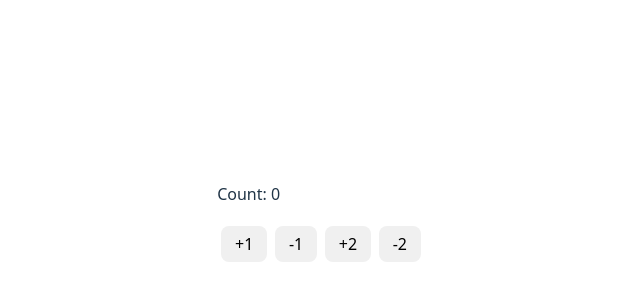
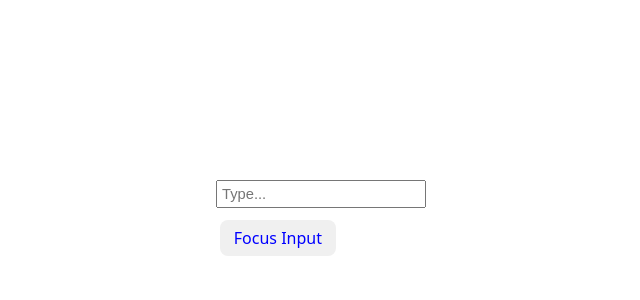
Before and after one commit to jiholyxhit/react-practice, a React (Vite) app: page / in a window 1280 px wide. Shown: the part 184-484 px from the top of the page, without its empty margins (319-959 px from the left). Built offline with nearby package versions, Linux system fonts and the light colour scheme.

Commit message:
Practice useRef

```diff
--- a/src/App.css
+++ b/src/App.css
@@ -6,6 +6,7 @@
   margin: 4px;
   padding: 0.4em 0.8em;
   background-color: #f0f0f0;
+  color: blue
 }
 
 input[type=text] {
--- a/src/App.jsx
+++ b/src/App.jsx
@@ -1,29 +1,24 @@
 import "./App.css";
-import React, {useReducer} from "react"
-import {countReducer, initialState} from "./reducers/counterReducer.js"
-
+import {useRef} from "react"
 
 function App(){
-  const [state, dispatch] = useReducer(countReducer, initialState)
+  const inputRef = useRef(null)
 
-  const handleClick = (type, value, event) => {
-    const {clientX: x, clientY: y} = event
-    dispatch({
-      type: type,
-      payload: value,
-      meta: {x, y}
-    })
+  const handleFocus = () => {
+    console.log(inputRef)
+    console.log(inputRef.current)
+    inputRef.current.focus()
 
   }
 
   return(
-    <>
-      <p>Count: {state.count}</p>
-      <button onClick={(e) =>handleClick("INC", 1, e)}>+1</button>
-      <button onClick={(e) => handleClick("DEC", 1, e)}>-1</button>
-      <button onClick={(e) => handleClick("INC", 2, e)}>+2</button>
-      <button onClick={(e) => handleClick("DEC", 2, e)}>-2</button>
-    </>
+    <div>
+      <input ref={inputRef}
+      type="text" placeholder="Type..." />
+      <button onClick={handleFocus}>
+        Focus Input
+      </button>
+    </div>
   )
 }
 
--- a/src/reducers/counterReducer.js
+++ b/src/reducers/counterReducer.js
@@ -4,31 +4,22 @@ export const initialState = {
 }
 
 export function countReducer(state, action){
-    const {value} = action.payload
     const {x, y} = action.meta
 
     switch(action.type){
         case "INC":
-            console.log(`Click: (${x}, ${y})`)
+            console.log(`Click: ${x}, ${y}`)
             return {
                 ...state,
-                count: state.count + value
+                count: state.count + action.payload
             }
         case "DEC":
-            console.log(`Click: (${x}, ${y})`)
+            console.log(`Click: ${x}, ${y}`)
             return {
                 ...state,
-                count: state.count - value
+                count: state.count - action.payload
             }
         default:
             throw new Error("Unknown action type")
     }
 }
-
-export function init(externalData){
-    return{
-        ...initialState,
-        name: externalData.name,
-        year: externalData.year
-    }
-}
```
Also changed, not shown: src/Counter.jsx (added, +25 -0 lines).
